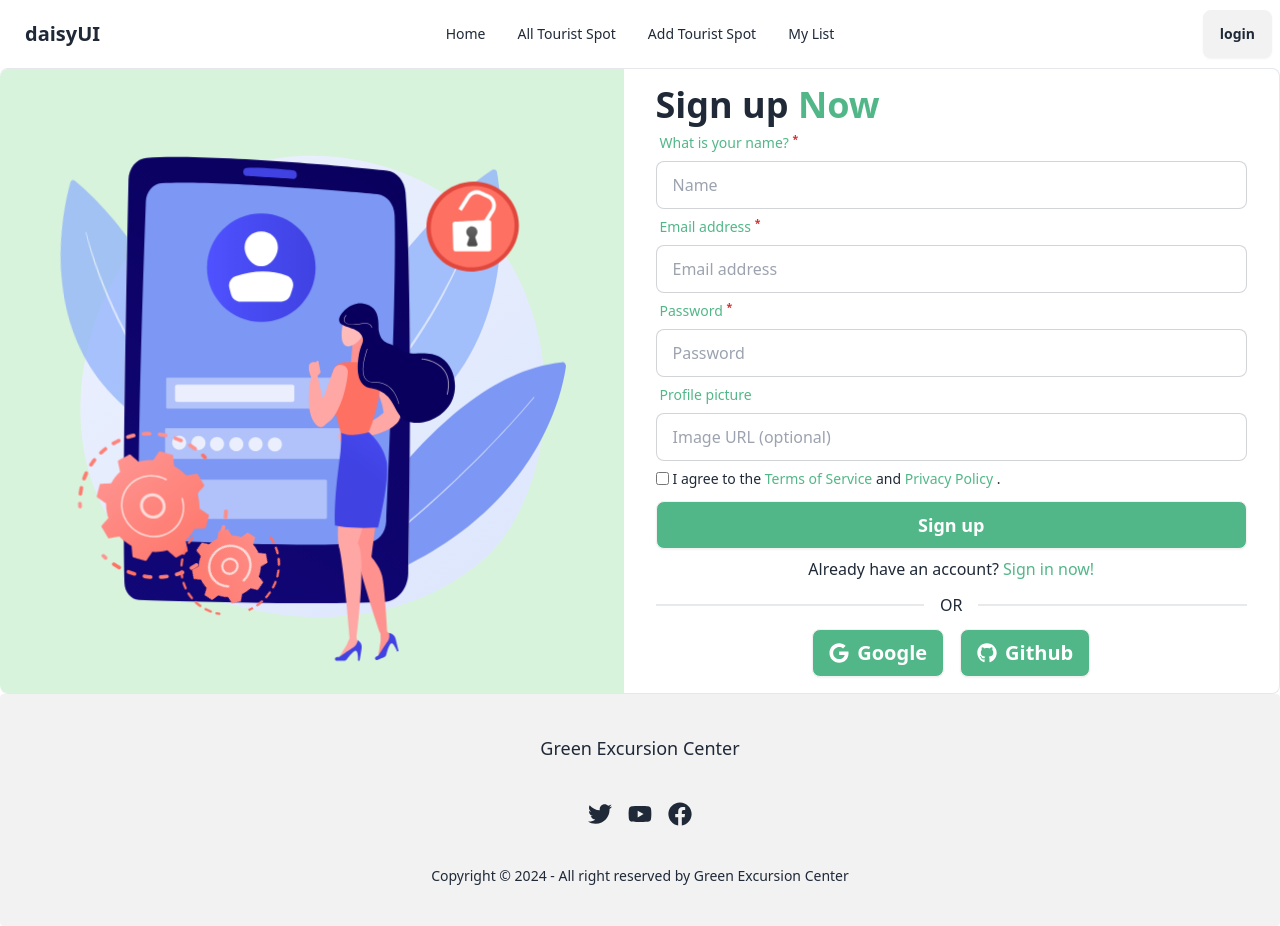
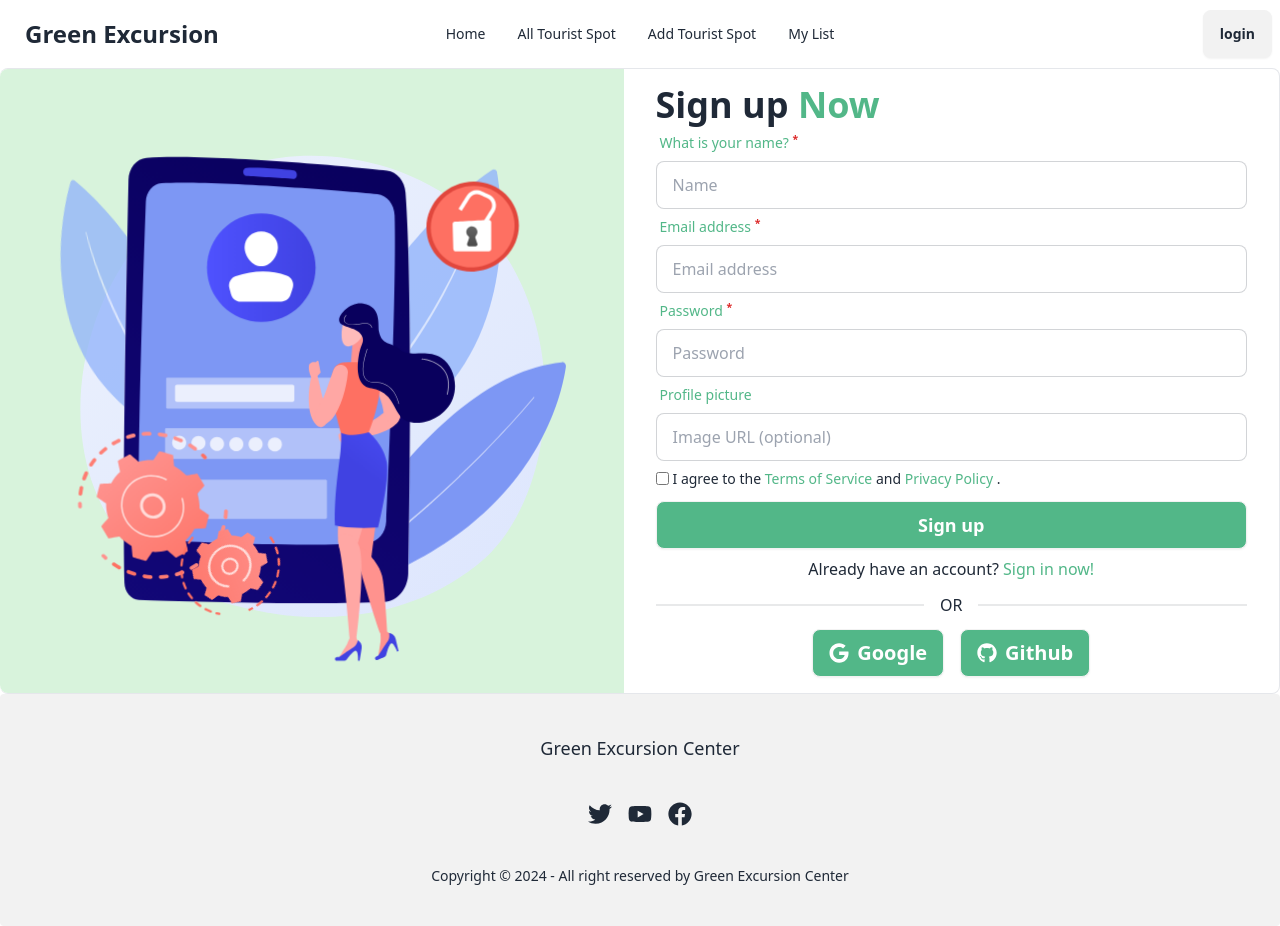
Before and after one commit to jubaerahmedtamim/tourist-assignment-10, a React (Vite) app: page /register in a window 1280 px wide. Built offline with nearby package versions, Linux system fonts and the light colour scheme; no server answers.

Commit message:
logo added

```diff
--- a/index.html
+++ b/index.html
@@ -2,10 +2,10 @@
 <html data-theme="light" lang="en">
   <head>
     <meta charset="UTF-8" />
-    <link rel="icon" type="image/svg+xml" href="/vite.svg" />
+    <link rel="icon" type="image/svg+xml" href="/public/logo.png" />
     <meta name="viewport" content="width=device-width, initial-scale=1.0" />
     <link href="https://unpkg.com/aos@2.3.1/dist/aos.css" rel="stylesheet">
-    <title>Vite + React</title>
+    <title>Green Excursion Center</title>
   </head>
   <body>
     <div id="root"></div>
--- a/src/pages/shared/Navbar.jsx
+++ b/src/pages/shared/Navbar.jsx
@@ -31,7 +31,7 @@ const Navbar = () => {
                         {navLinks}
                     </ul>
                 </div>
-                <a className="btn btn-ghost text-xl">daisyUI</a>
+                <Link to='/' className="btn btn-ghost text-2xl font-bold">Green Excursion</Link>
             </div>
             <div className="navbar-center hidden lg:flex">
                 <ul className="menu menu-horizontal px-1">
```
Also changed, not shown: public/logo.png (added).
